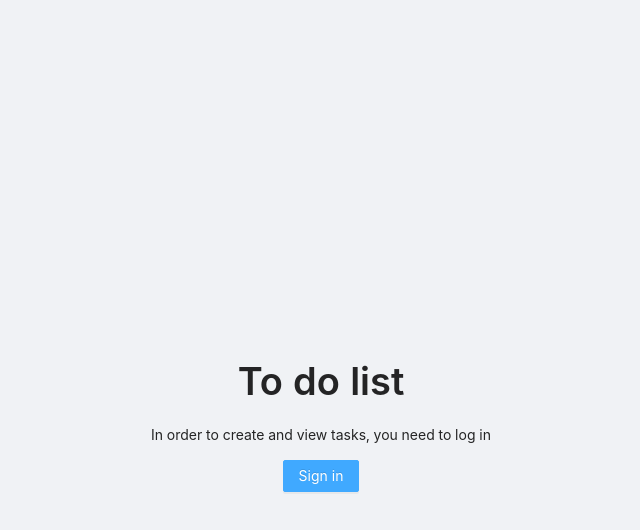
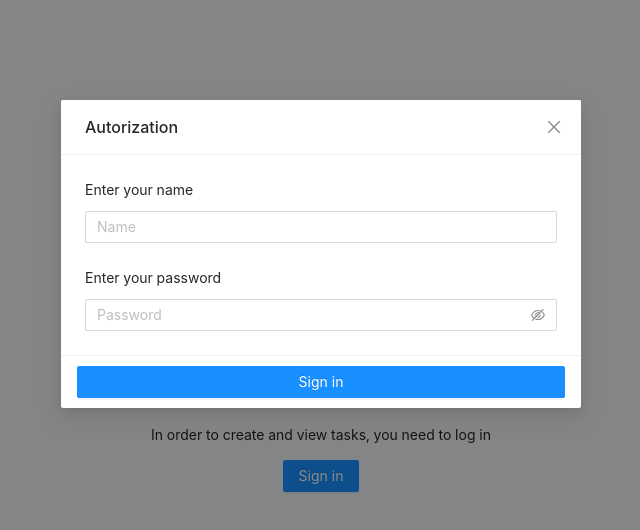
Before and after one commit to MariaAddict/ToDoList, a React (Create React App) app: page / in a window 1280 px wide. Both pictures are taken after a click on the button "Sign in". Shown: the top 530 px of the page, without its empty margins (319-959 px from the left). Built offline with nearby package versions, Linux system fonts and the light colour scheme.

Commit message:
feat: implement component ModalAuthorization, implement function openModal and closeModal in MainScreen, getInputTextData in ModalAuthorization, add react-redux

```diff
--- a/package.json
+++ b/package.json
@@ -7,6 +7,7 @@
     "cra-template": "1.1.2",
     "react": "^17.0.2",
     "react-dom": "^17.0.2",
+    "react-redux": "^7.2.5",
     "react-scripts": "4.0.3",
     "web-vitals": "^2.1.0"
   },
--- a/src/components/MainScreen.jsx
+++ b/src/components/MainScreen.jsx
@@ -2,8 +2,22 @@ import React from "react";
 import { Layout, Typography, Button } from "antd";
 import "antd/dist/antd.css";
 import Header from "./Header";
+import ModalAuthorization from "./ModalAuthorization";
 
 class MainScreen extends React.Component {
+  constructor(props) {
+    super(props);
+    this.state = { isOpenModal: false };
+  }
+
+  openModal = () => {
+    this.setState({ isOpenModal: true});
+  }
+
+  closeModal = () => {
+    this.setState({ isOpenModal: false });
+  }
+
   render() {
     return (
       <Layout
@@ -14,10 +28,13 @@ class MainScreen extends React.Component {
         }}
       >
         <Header />
-        <Typography.Paragraph >In order to create and view tasks, you need to log in</Typography.Paragraph>
-        <Button type="primary">
+        <Typography.Paragraph>
+          In order to create and view tasks, you need to log in
+        </Typography.Paragraph>
+        <Button type="primary" onClick={this.openModal}>
           Sign in
         </Button>
+        { this.state.isOpenModal && <ModalAuthorization closeModal={this.closeModal}/> }
       </Layout>
     );
   }
--- /dev/null
+++ b/src/components/ModalAuthorization.jsx
@@ -0,0 +1,69 @@
+import React from "react";
+import { Modal, Input, Typography, Button } from "antd";
+import "antd/dist/antd.css";
+import { EyeInvisibleOutlined, EyeTwoTone } from "@ant-design/icons";
+
+class ModalAuthorization extends React.Component {
+  constructor(props) {
+    super(props);
+    this.isOpenModal = props.isOpenModal;
+    this.state = {
+      name: "",
+      password: "",
+    };
+    this.closeModal = () => {
+      props.closeModal();
+    };
+  }
+
+  getInputUserData = (evt) => {
+    this.setState({ [evt.target.name]: evt.target.value });
+  };
+
+  submitDataForm = () => {
+    console.log(
+      `name: ${this.state.name}, description: ${this.state.password}`
+    );
+    this.closeModal();
+  };
+
+  render() {
+    return (
+      <Modal
+        title="Autorization"
+        visible={true}
+        onOk={this.submitDataForm}
+        onCancel={this.closeModal}
+        footer={[
+          <Button key="link" type="primary" onClick={this.submitDataForm} block>
+            Sign in
+          </Button>,
+        ]}
+      >
+        <Typography.Paragraph style={{ marginBottom: "10px" }}>
+          Enter your name
+        </Typography.Paragraph>
+        <Input
+          placeholder="Name"
+          onChange={this.getInputUserData}
+          name="name"
+          style={{ marginBottom: "24px" }}
+        />
+
+        <Typography.Paragraph style={{ marginBottom: "10px" }}>
+          Enter your password
+        </Typography.Paragraph>
+        <Input.Password
+          placeholder="Password"
+          name="password"
+          onChange={this.getInputUserData}
+          iconRender={(visible) =>
+            visible ? <EyeTwoTone /> : <EyeInvisibleOutlined />
+          }
+        />
+      </Modal>
+    );
+  }
+}
+
+export default ModalAuthorization;
```
Also changed, not shown: 1 other file (tests, documents, lock files or other folders).
